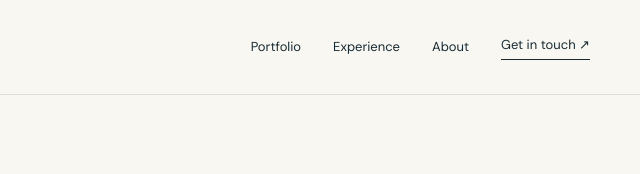
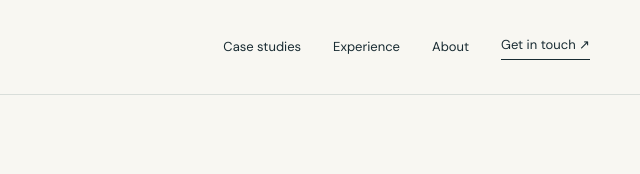
Before and after one commit to cardiG/portfolio, a website: page index.html in a window 1280 px wide. Shown: the top 174 px of the page, 640-1280 px from the left. Drawn offline with Linux system fonts and the light colour scheme.

Commit message:
Make campaign case studies explicit in homepage navigation

```diff
--- a/index.html
+++ b/index.html
@@ -8,7 +8,7 @@
 </head>
 <body>
 <a class="skip" href="#main">Skip to content</a>
-<header><a class="wordmark" href="#">SHUBHAM GARG<span>MARKETING PORTFOLIO</span></a><nav aria-label="Main navigation"><a href="portfolio.html">Portfolio</a><a href="#experience">Experience</a><a href="#about">About</a><a class="nav-contact" href="#contact">Get in touch ↗</a></nav></header>
+<header><a class="wordmark" href="#">SHUBHAM GARG<span>MARKETING PORTFOLIO</span></a><nav aria-label="Main navigation"><a href="portfolio.html">Case studies</a><a href="#experience">Experience</a><a href="#about">About</a><a class="nav-contact" href="#contact">Get in touch ↗</a></nav></header>
 <main id="main">
 <section class="hero wrap">
   <div class="hero-copy"><p class="eyebrow"><span class="dot"></span> SINGAPORE · INTERNATIONAL EXPERIENCE</p><h1>Turning insight<br>into <em>growth.</em></h1><p class="role">Digital Marketing & Ecommerce Manager</p><p class="intro">I connect performance marketing, ecommerce strategy and analytics to help brands grow. My experience spans agency and in-house teams across South Korea, Singapore and South Asian markets.</p><div class="actions"><a class="button" href="portfolio.html">Explore my work <span>↓</span></a><a class="text-link" href="assets/shubham-garg-resume.pdf" target="_blank" rel="noopener">View resume ↗</a></div></div>
```
